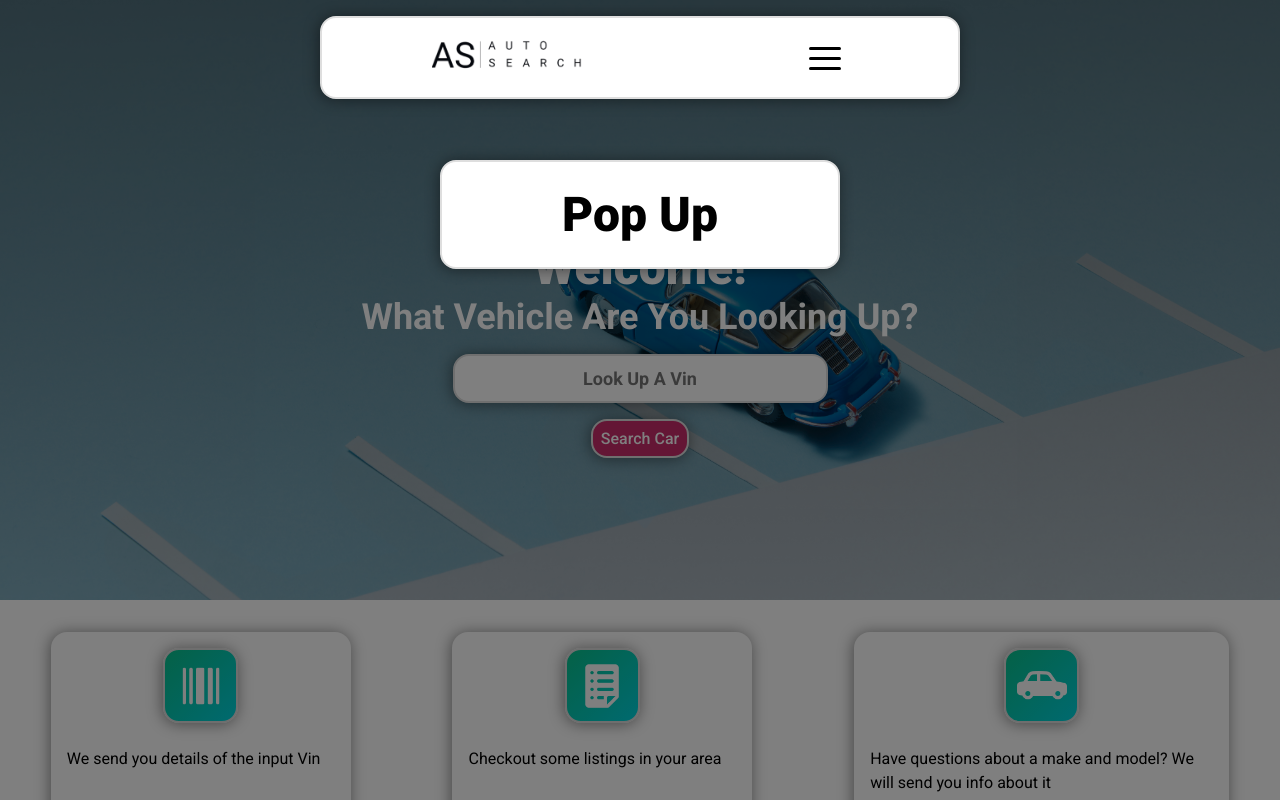
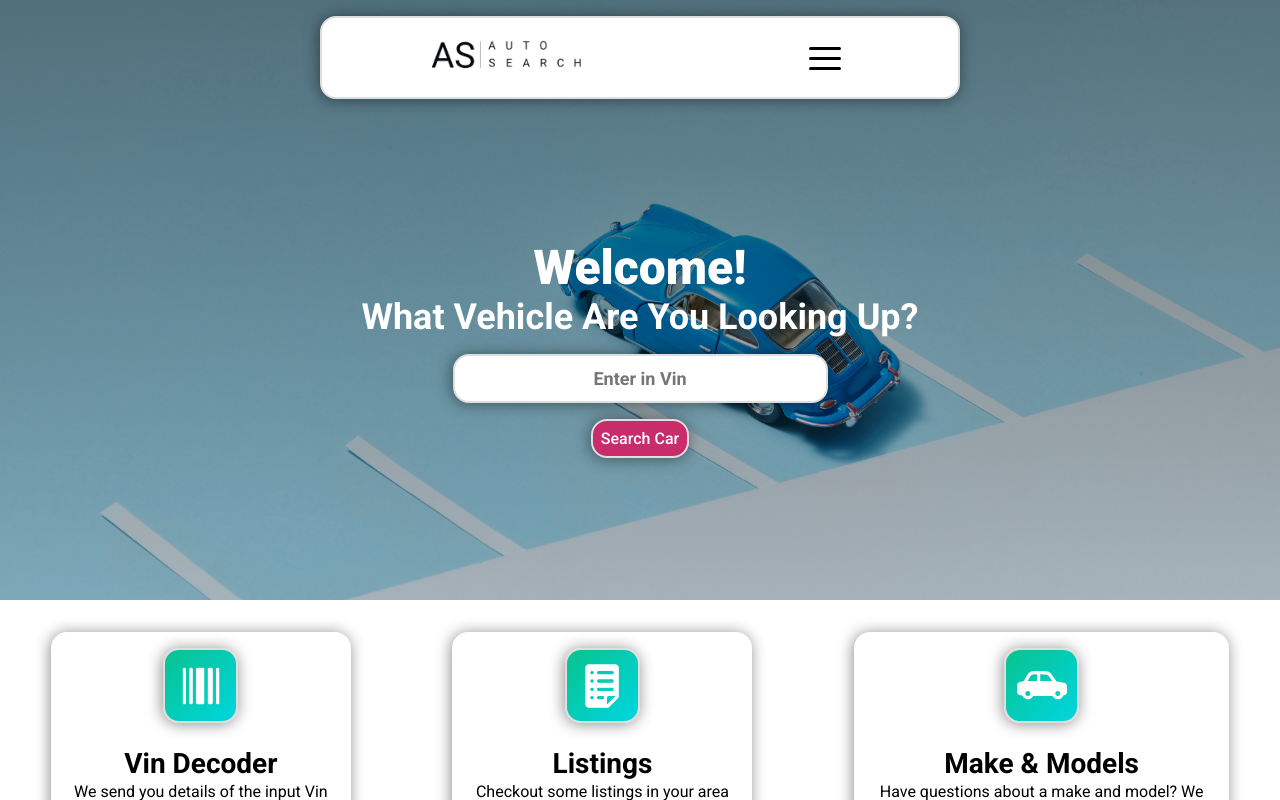
Before and after one commit to drew990/auto-search, a Next.js app: page / in a window 1280 px wide. Shown: the top 800 px of the page. Built offline with nearby package versions, Linux system fonts and the light colour scheme.

Commit message:
Added new feat to Hero page

```diff
--- a/app/Components/Footer.tsx
+++ b/app/Components/Footer.tsx
@@ -10,7 +10,11 @@ export default function footer(){
                 <a>Contact</a>
             </div>
             <div>
-            &copy; by <a>Andrew Banagas</a>
+                <p style={{"textAlign" : "center", "paddingBottom" : "0.5rem"}}> &copy;{new Date().getFullYear()} by Auto Search</p>
+            <p>
+            Made by <a href="https://github.com/drew990">Andrew Banagas</a>
+            </p>
+
             </div>
         </footer>
     )
--- a/app/Components/Function.tsx
+++ b/app/Components/Function.tsx
@@ -15,7 +15,8 @@ export default function displayFunction() {
         <div className={styles.ImgCards}>
           <Image src={Vin} alt="Vin" width={50} height={50} layout="fixed" />
         </div>
-        <p>We send you details of the input Vin</p>
+        <h3 style={{"textAlign" : "center"}}>Vin Decoder</h3>
+        <p style={{"textAlign" : "center"}}>We send you details of the input Vin</p>
       </a>
       <a href="/Pages/Listings" className={styles.cards}>
         <div className={styles.ImgCards}>
@@ -27,13 +28,15 @@ export default function displayFunction() {
             layout="fixed"
           />
         </div>
-        <p>Checkout some listings in your area</p>
+        <h3 style={{"textAlign" : "center"}}>Listings</h3>
+        <p style={{"textAlign" : "center"}}>Checkout some listings in your area</p>
       </a>
       <a href="/Pages/MakeModels" className={styles.cards}>
         <div className={styles.ImgCards}>
           <Image src={Car} alt="Vin" width={50} height={50} layout="fixed" />
         </div>
-        <p>
+        <h3 style={{"textAlign" : "center"}}>Make & Models</h3>
+        <p style={{"textAlign" : "center"}}>
           Have questions about a make and model? We will send you info about it
         </p>
       </a>
--- a/app/Components/Hero.tsx
+++ b/app/Components/Hero.tsx
@@ -1,26 +1,114 @@
 "use client";
 import { useState } from "react";
 import style from "../Css/hero.module.css";
+import X from "../Image/HeroImage/X.png"
+import Image from "next/image";
+
+async function getAPI(Vin) {
+  const res = await fetch(
+    `https://auto.dev/api/vin/${Vin}?apikey=${process.env.AUTH}==`
+  );
+  // The return value is *not* serialized
+  // You can return Date, Map, Set, etc.
+
+  // Recommendation: handle errors
+  if (!res.ok) {
+    // This will activate the closest `error.js` Error Boundary
+    throw new Error("Failed to fetch data");
+  }
+
+  return res.json();
+}
+
+
 
 export default function Hero() {
-  const [isOpen, setIsOpen] = useState(true);
+  const [isOpen, setIsOpen] = useState(false);
+  const [vinData, setVinData] = useState();
+  const [vinInput, setVinInput] = useState("");
 
-  const popup = () => {
+  async function popup() {
+    const Vin = vinInput;
+    const data = await getAPI(Vin);
+    setVinData(data);
+
+    console.log("VIN DATA", vinData);
+
     setIsOpen(!isOpen);
     console.log("Pop up click");
     return;
   };
 
+  const handleChange = (e) => {
+    setVinInput(e.target.value);
+  };
+
+  function PopupComponent(vinData){
+
+    console.log("In VIN DATA COMPONENT", vinData)
+
+    if(vinData.message = "The VIN is incorrect. It must be 17 characters"){
+      return(
+        <p>Null</p>
+      )
+    }else{
+      return(
+        <div style={{position: "relative"}}>
+             <div className={style.exit}>
+              <Image onClick={() => setIsOpen(!isOpen)} src={X} alt="X" width={40} height={40} />
+              </div>
+              <h2 >{vinData.years[0].year} {vinData.make.name} {vinData.model.name}</h2>
+              <p>Full Description Name: {vinData.years[0].styles[0].name}</p>
+              <p>Trim: {vinData.years[0].styles[0].trim}</p>
+              <p>Body Type: {vinData.years[0].styles[0].submodel.body}</p>
+              <p style={{ display : "flex"}}>MPG:&nbsp;{vinData.mpg.city ? (<p>{vinData.mpg.city} City</p>) : ""} {vinData.mpg.city ? (<p> / {vinData.mpg.highway} Highway</p>) : ""} </p>
+              <p>HP: {vinData.engine.horsepower}</p>
+              <p>Fuel Take: {vinData.engine.fuelType}</p>
+              <p>Transmission Type: {vinData.transmission.transmissionType}</p>
+              <p>Transmission Layout: {vinData.drivenWheels}</p>
+            </div>
+      )
+    }
+
+  }
+
+
   return (
     <div className={style.heroContainer}>
       <h1>Welcome!</h1>
       <h2>What Vehicle Are You Looking Up?</h2>
-      <input type="text" id="Vin" name="Vin" placeholder="Look Up A Vin" />
+      <input
+          placeholder="Enter in Vin"
+          id="Vin"
+          name="Vin"
+          type="text"
+          minLength={17}
+          maxLength={17}
+          value={vinInput}
+          onChange={handleChange}
+        />
       <button onClick={popup}>Search Car</button>
       {isOpen == true ? (
+
         <div className={style.darkBackground}>
           <div className={style.popupBackground}>
-            <h1 onClick={() => setIsOpen(!isOpen)}>Pop Up</h1>
+            <PopupComponent vinData={vinData} />
+            {/* {vinData.make.name == undefined ? <p>Not Null</p> : <p>Null</p>} */}
+           {/* <div style={{position: "relative"}}>
+           <div className={style.exit}>
+            <Image onClick={() => setIsOpen(!isOpen)} src={X} alt="X" width={40} height={40} />
+            </div>
+            </div>
+            <h2 >{vinData.years[0].year} {vinData.make.name} {vinData.model.name}</h2>
+            <p>Full Description Name: {vinData.years[0].styles[0].name}</p>
+            <p>Trim: {vinData.years[0].styles[0].trim}</p>
+            <p>Body Type: {vinData.years[0].styles[0].submodel.body}</p>
+            <p style={{ display : "flex"}}>MPG:&nbsp;{vinData.mpg.city ? (<p>{vinData.mpg.city} City</p>) : ""} {vinData.mpg.city ? (<p> / {vinData.mpg.highway} Highway</p>) : ""} </p>
+            <p>HP: {vinData.engine.horsepower}</p>
+            <p>Fuel Take: {vinData.engine.fuelType}</p>
+            <p>Transmission Type: {vinData.transmission.transmissionType}</p>
+            <p>Transmission Layout: {vinData.drivenWheels}</p>
+            */}
           </div>
         </div>
       ) : (
--- a/app/css/hero.module.css
+++ b/app/css/hero.module.css
@@ -24,13 +24,29 @@
 
 .popupBackground {
   position: sticky;
-  top: 20%;
+  top: 25%;
   background: var(--primary-background-color);
   color: var(--primary-text-color);
   padding: 1.5rem;
   border: var(--standard-border);
   border-radius: 1rem;
   box-shadow: var(--standard-box-shadow);
-  width: 400px;
-  margin: auto;
+  min-width: 350px;
+  width: 90%;
+  max-width: 700px;
+  margin:   auto;
+  text-align: left;
 }
+.popupBackground h2{
+  text-align: center;
+  padding-bottom: 1.25rem;
+}
+
+.popupBackground p {
+  padding-bottom: 0.25rem;
+}
+
+.exit{
+  position: absolute;
+  cursor: pointer;
+}
--- a/app/globals.css
+++ b/app/globals.css
@@ -211,3 +211,12 @@ section p {
   font-size: 18px;
   font-weight: 500;
 }
+
+footer a{
+  cursor: pointer;
+  color: rgba(255, 255, 255, 0.75);
+  transition: var(--standard-timing);
+}
+footer a:hover{
+  color: #fff;
+}
```
Also changed, not shown: app/Pages/Listings/page.tsx (+9 -7 lines), app/Image/HeroImage/X.png (added).
